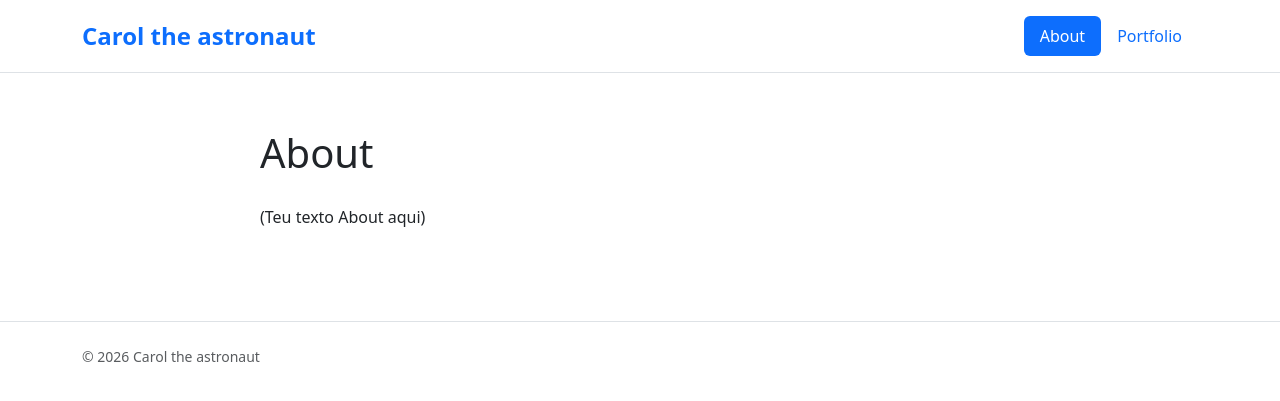
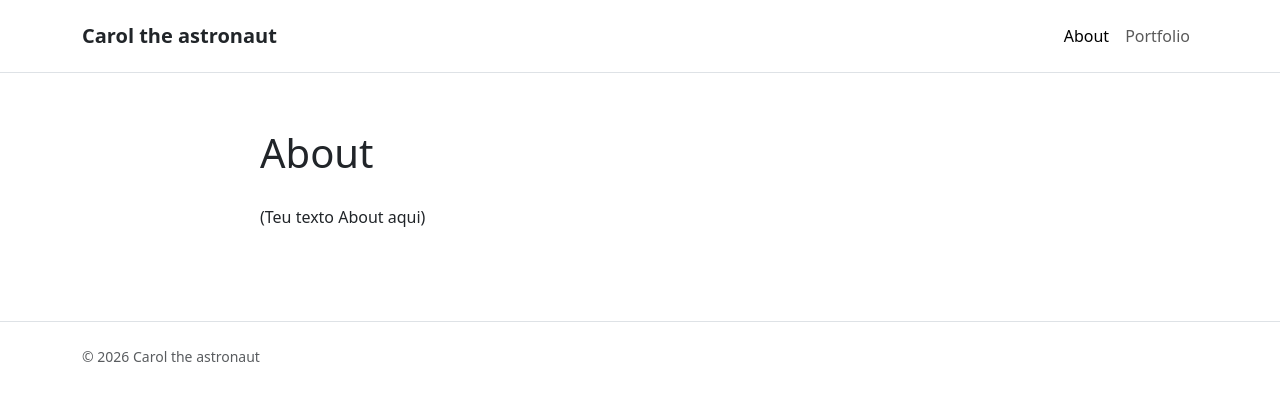
Before and after one commit to caroltheastronaut/blog, a Jekyll site: the page built from index.md, in a window 1280 px wide. Shown: the top 401 px of the page. Built offline with Jekyll 4.4.1, drawn with Linux system fonts in a browser that asks for light colours.

Commit message:
Update header.html

```diff
--- a/_includes/header.html
+++ b/_includes/header.html
@@ -1,15 +1,19 @@
 <header class="border-bottom">
-  <div class="container">
-    <div class="d-flex flex-column flex-md-row align-items-center justify-content-md-between py-3">
-
-      <a href="{{ '/' | relative_url }}"
-         class="d-flex align-items-center text-decoration-none mb-3 mb-md-0">
-        <span class="fs-4 fw-semibold">{{ site.title | escape }}</span>
+  <nav class="navbar navbar-expand-lg bg-body">
+    <div class="container py-2">
+      <a class="navbar-brand fw-semibold text-dark text-decoration-none" href="{{ '/' | relative_url }}">
+        {{ site.title | escape }}
       </a>
 
+      <button class="navbar-toggler" type="button" data-bs-toggle="collapse" data-bs-target="#siteNav"
+              aria-controls="siteNav" aria-expanded="false" aria-label="Toggle navigation">
+        <span class="navbar-toggler-icon"></span>
+      </button>
+
+      <div class="collapse navbar-collapse" id="siteNav">
         {%- assign page_paths = site.header_pages -%}
         {%- if page_paths -%}
-        <ul class="nav nav-pills justify-content-center">
+          <ul class="navbar-nav ms-auto mb-2 mb-lg-0">
             {%- for path in page_paths -%}
               {%- assign my_page = site.pages | where: "path", path | first -%}
               {%- if my_page.title -%}
@@ -23,22 +27,18 @@
                 {%- endif -%}
 
                 <li class="nav-item">
-                {%- if is_active -%}
-                  <a href="{{ my_page.url | relative_url }}" class="nav-link active" aria-current="page">
+                  <a class="nav-link{% if is_active %} active{% endif %}"
+                     {% if is_active %}aria-current="page"{% endif %}
+                     href="{{ my_page.url | relative_url }}">
                     {{ my_page.title | escape }}
                   </a>
-                {%- else -%}
-                  <a href="{{ my_page.url | relative_url }}" class="nav-link">
-                    {{ my_page.title | escape }}
-                  </a>
-                {%- endif -%}
                 </li>
 
               {%- endif -%}
             {%- endfor -%}
           </ul>
         {%- endif -%}
-
       </div>
     </div>
+  </nav>
 </header>
```
Lines whose indentation alone changed are shown as unchanged.
